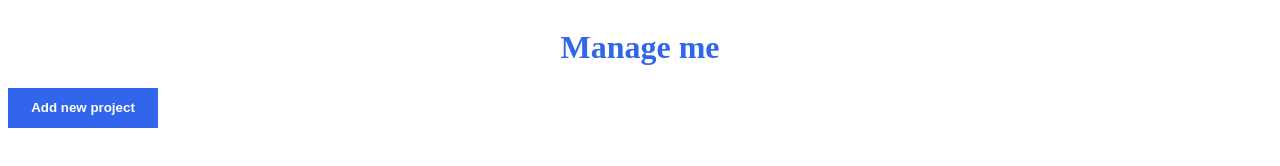
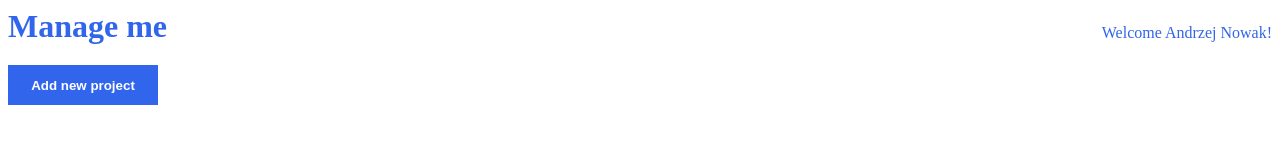
Before and after one commit to d4akon/ManageMeV2, a website built with Vite: page index.html in a window 1280 px wide. Built offline with nearby package versions, Linux system fonts and the light colour scheme.

Commit message:
added mock for logged user and welcome message

```diff
--- /dev/null
+++ b/src/components/Label.ts
@@ -0,0 +1,18 @@
+class Label {
+  private headerLabel: HTMLElement;
+
+  constructor(text: string, idName: string, parentId: string) {
+    this.headerLabel = document.createElement('p');
+    this.headerLabel.innerText = text;
+    this.headerLabel.id = idName;
+
+    const parent: HTMLElement | null = document.getElementById(parentId);
+    if (parent) {
+      parent.appendChild(this.headerLabel);
+    } else {
+      console.error(`Parent element with id "${parentId}" not found.`);
+    }
+  }
+}
+
+export default Label;
--- a/src/main.css
+++ b/src/main.css
@@ -1,9 +1,15 @@
 #header-container {
-  display: flex;
-  justify-content: center;
+  margin-bottom: 20px;
 }
 
 #title-header {
+  display: inline;
+  color: #3165eb;
+}
+
+#welcome-label {
+  float: right;
+  display: inline;
   color: #3165eb;
 }
 
--- a/src/main.ts
+++ b/src/main.ts
@@ -1,13 +1,25 @@
+import Label from './components/Label';
 import AddButton from './components/addButton';
 import Container from './components/container';
 import HeaderLabel from './components/headerLabel';
 import Modal from './components/modal';
 import ProjectForm from './components/projectForm';
 import ProjectItem from './components/projectItem';
+import { Role } from './enums/role';
 import { ProjectsApiHelper } from './helpers/projectApiHelper';
+import { UsersApiHelper } from './helpers/userApiHelper';
 import { Project } from './models/project';
+import { User } from './models/user';
+import { UserService } from './services/userService';
 
 const projectApiHelper = new ProjectsApiHelper();
+const userApiHelper = new UsersApiHelper();
+
+const testUser = new User('Andrzej', 'Nowak', 'Test', Role.Admin);
+
+userApiHelper.create(testUser);
+
+UserService.loginUser(testUser);
 
 new Container('header-container', 'app');
 
@@ -38,6 +50,10 @@ modal.setContent(projectForm.form);
 
 new HeaderLabel('Manage me', 'title-header', 'header-container');
 
+const currentUser = UserService.getLoggedInUser();
+const welcomeMessage = `Welcome ${currentUser?.name} ${currentUser?.surname}!`;
+new Label(welcomeMessage, 'welcome-label', 'header-container');
+
 window.onload = () => {
   const projects = projectApiHelper.getAll();
   projects.forEach((project) => new ProjectItem('projects-container', project));
```
